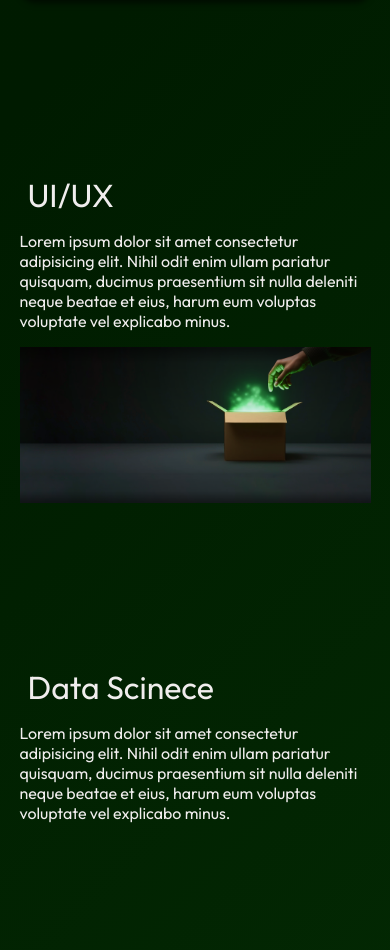
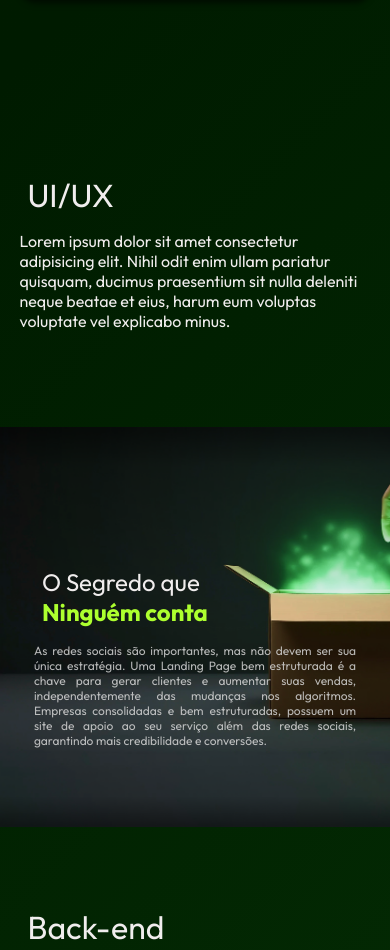
Before and after one commit to Danpalmeira92/landing_page_webdesigner_jose_ailton, a website built with Parcel: page src/index.html in a window 390 px wide. Shown: the part 1726-2676 px from the top of the page. Built offline with nearby package versions, Linux system fonts and the light colour scheme.

Commit message:
Criando a seção mistery_box e ajustando para mobile

```diff
--- a/src/index.html
+++ b/src/index.html
@@ -58,7 +58,7 @@
             </div>
         </div>
     </section>
-    <section class="event event--ui-ux event--image-left">
+    <section class="event event--ui-ux">
         <div class="container" data-aos="fade-left">
             <div class="event__details">
                 <h2 class="event__details__title">UI/UX</h2>
@@ -66,16 +66,16 @@
                     Lorem ipsum dolor sit amet consectetur adipisicing elit. Nihil odit enim ullam pariatur quisquam, ducimus praesentium sit nulla deleniti neque beatae et eius, harum eum voluptas voluptate vel explicabo minus.
                 </p>
             </div>
-            <img class="event__image" src="./images/caixa_segredo.png" alt="UI/UX">
+
         </div>
     </section>
-    <section class="event event--data-science">
+    <section class="event event--data-science event__mistery_box">
         <div class="container" data-aos="fade-right">
             <div class="event__details">
-                <h2 class="event__details__title">Data Scinece</h2>
-                <p class="event__details__desciption">
-                    Lorem ipsum dolor sit amet consectetur adipisicing elit. Nihil odit enim ullam pariatur quisquam, ducimus praesentium sit nulla deleniti neque beatae et eius, harum eum voluptas voluptate vel explicabo minus.
-                </p>
+                <li class="event__details__desciption">
+                    <h1 class="event__details__title"> O Segredo que <br> <span class="event__details__title__destaque">Ninguém conta</span></h1>
+                    <h6 class="event__details__h6">As redes sociais são importantes, mas não devem ser sua única estratégia. Uma Landing Page bem estruturada é a chave para gerar clientes e aumentar suas vendas, independentemente das mudanças nos algoritmos. Empresas consolidadas e bem estruturadas, possuem um site de apoio ao seu serviço além das redes sociais, garantindo mais credibilidade e conversões.</h6>
+                </li>
             </div>
         </div>
     </section>
--- a/src/styles/_events.scss
+++ b/src/styles/_events.scss
@@ -23,6 +23,7 @@
 
             &__destaque {
                 color: greenyellow;
+                font-weight: bold;
             }
         }
 
@@ -85,4 +86,38 @@
             inset 0 1px 1px rgba(255, 255, 255, 0.1);
             transition: transform 0.2 ease, box-shadow 0.2 ease;
     }
+
+    &__mistery_box{
+        background-image: url(../images/caixa_segredo.png);
+        background-size: cover;
+        background-repeat: no-repeat;
+        position: relative;
+        text-align: justify;
+        height: 400px;
+
+        h6 {
+            width: 50%;
+            color: #d6d6d6d7;
+        }
+
+        @media (max-width: 640px) {
+            padding: 140px 16px;
+            min-height: auto;
+            background-position: center;
+
+            .event__details {
+                text-align: justify;
+            }
+
+            h6 {
+                width: 100%;
+                font-size: 12px;
+            }
+
+            .event__details__title {
+                font-size: 24px;
+            }
+        }
+
+    }
 }
```
Also changed, not shown: src/styles/components/_infos_bar.scss (deleted, +0 -42 lines), dist/index.html, dist/scripts/main.js, dist/styles/main.css, 4 other files.
